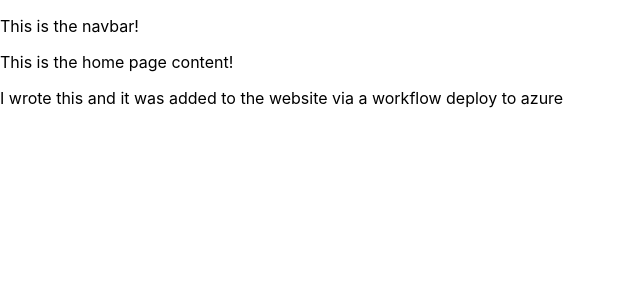
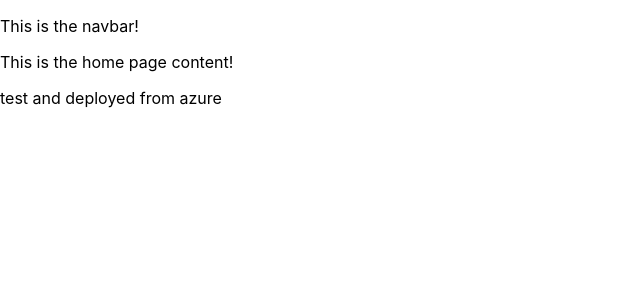
Before and after one commit to TurnerTastic1/Portfolio, a React (Create React App) app: page / in a window 1280 px wide. Shown: the top 300 px of the page, without its empty margins (0-640 px from the left). Built offline with nearby package versions, Linux system fonts and the light colour scheme.

Commit message:
testing more workflows

```diff
--- a/src/pages/home.jsx
+++ b/src/pages/home.jsx
@@ -8,7 +8,7 @@ function Home() {
       <NavBar />
 
       <p>This is the home page content!</p>
-      <p>I wrote this and it was added to the website via a workflow deploy to azure</p>
+      <p>test and deployed from azure</p>
     </div>
   )
 }
```
